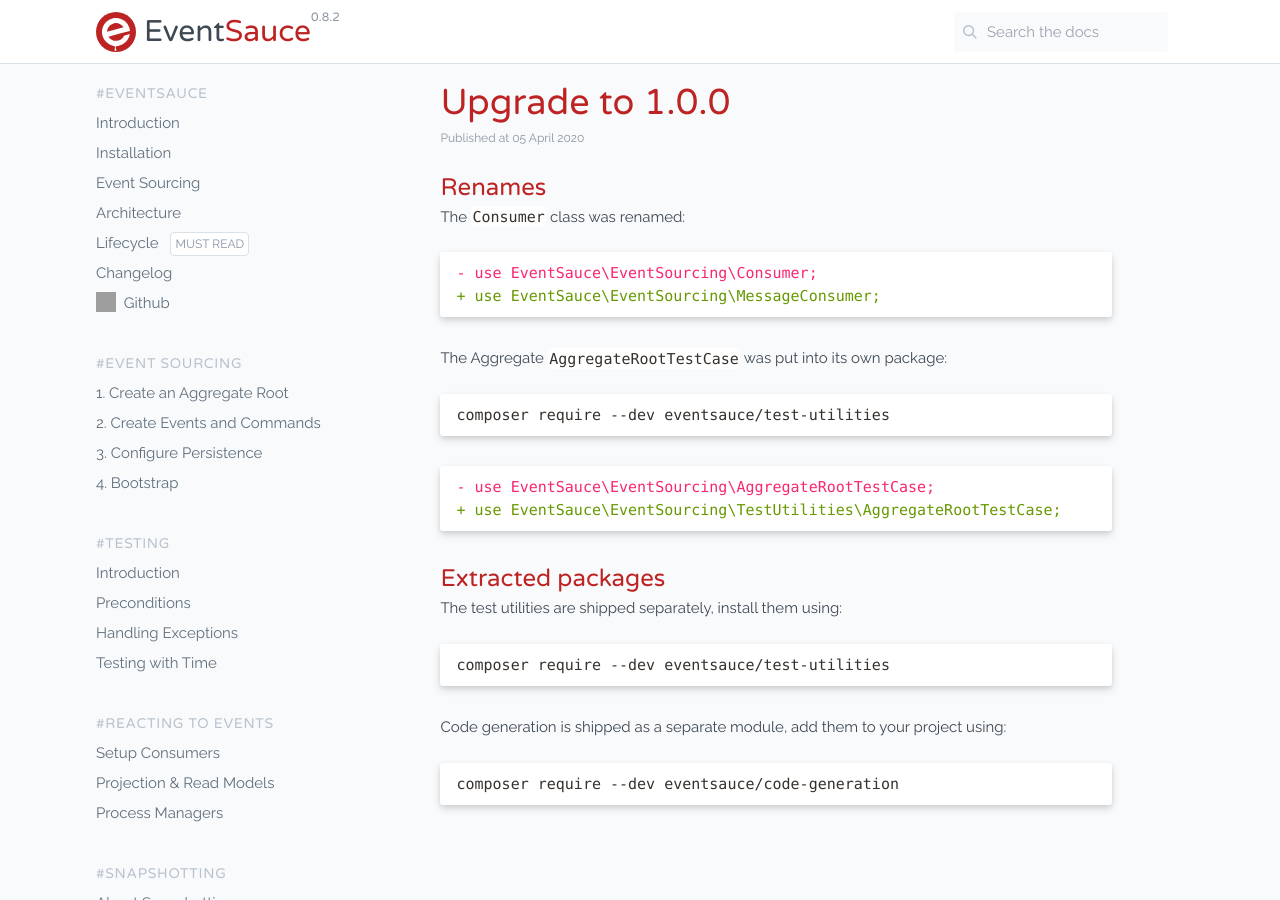
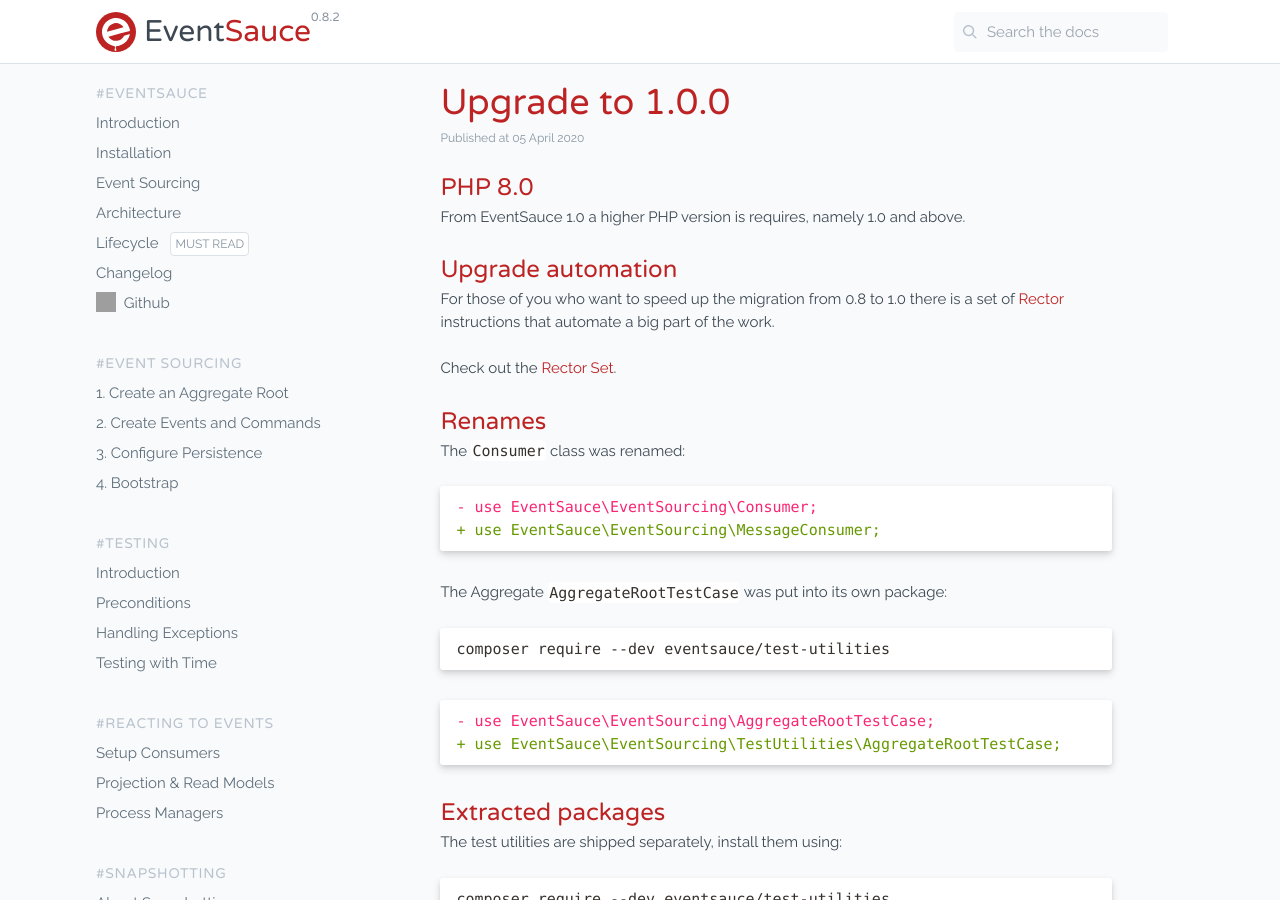
Before and after one commit to EventSaucePHP/EventSauce, a Jekyll site: the page built from docs/docs/upgrading/to-1.0.0.md, in a window 1280 px wide and 900 px high. Built offline with Jekyll 4.4.1, drawn with Linux system fonts in a browser that asks for light colours; comment, search, counter and statistics services are not loaded; grey boxes are pictures that could not be loaded.

Commit message:
Ammended upgrade guide

```diff
--- a/docs/docs/upgrading/to-1.0.0.md
+++ b/docs/docs/upgrading/to-1.0.0.md
@@ -4,6 +4,18 @@ title: Upgrade to 1.0.0
 published_at: 2020-04-05
 updated_at: 2020-04-05
 ---
+
+## PHP 8.0
+
+From EventSauce 1.0 a higher PHP version is requires, namely 1.0 and above.
+
+## Upgrade automation
+
+For those of you who want to speed up the migration from 0.8 to 1.0 there is
+a set of [Rector](https://github.com/rectorphp/rector) instructions that
+automate a big part of the work.
+
+Check out the [Rector Set](https://github.com/EventSaucePHP/RectorFrom0to1).
 
 ## Renames
 
```
Also changed, not shown: 1 other file.
